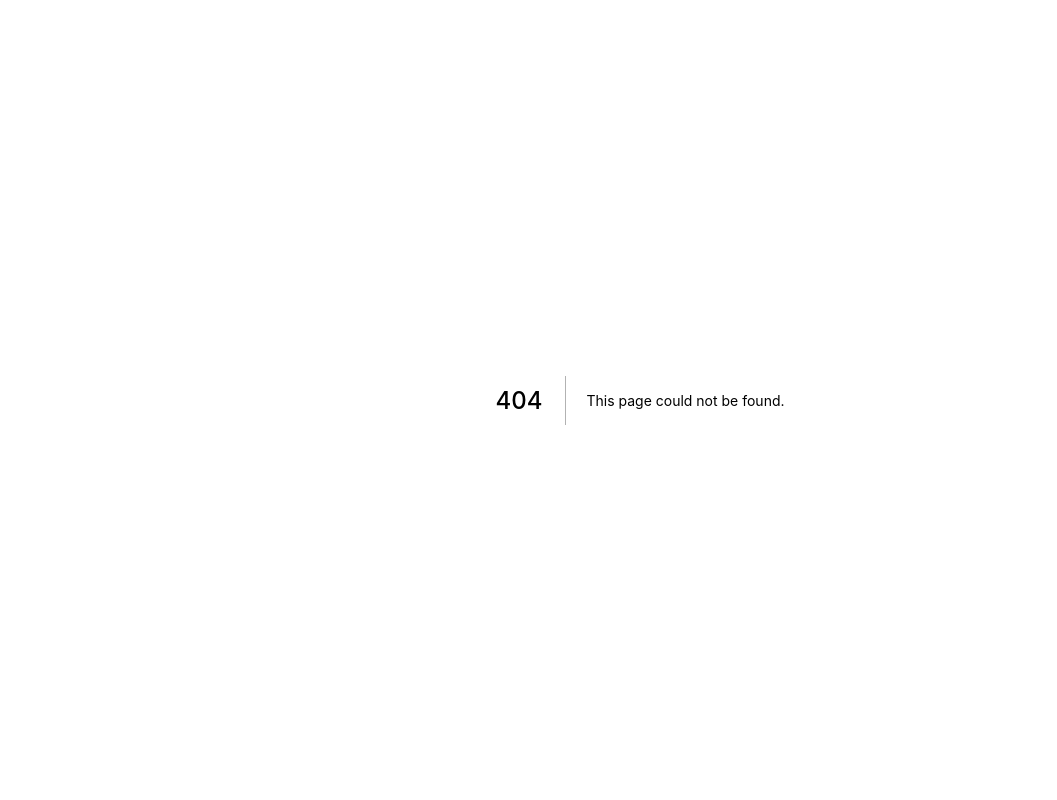
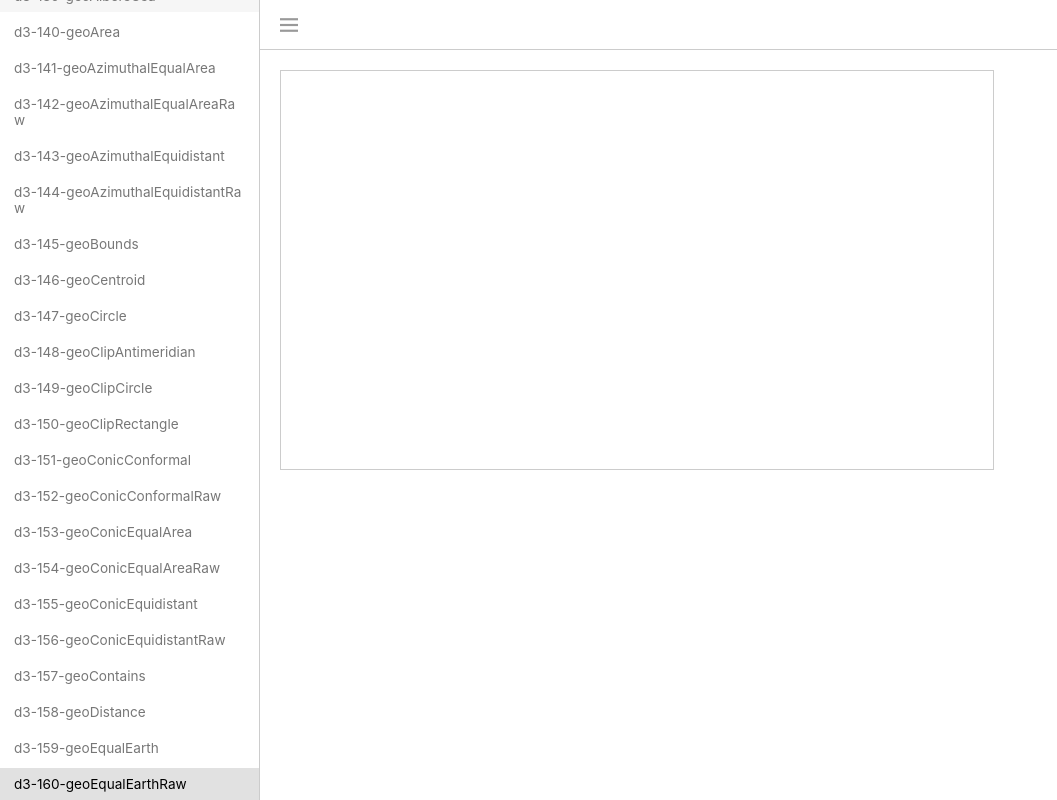
Before and after one commit to wisdomstar94/d3-research, a Next.js app: page /d3-example/d3-160-geoEqualEarthRaw in a window 1280 px wide. Before the commit this address had no page. Shown: the whole page, without its empty margins (0-1057 px from the left). Built offline with nearby package versions, Linux system fonts and the light colour scheme.

Commit message:
d3-160-geoEqualEarthRaw 페이지 작성.

```diff
--- a/src/components/layouts/side-bar/side-bar.component.tsx
+++ b/src/components/layouts/side-bar/side-bar.component.tsx
@@ -171,6 +171,7 @@ const SideBar = (props: ISideBar.Props) => {
     { menuName: 'd3-157-geoContains', menuLink: '/d3-example/d3-157-geoContains' },
     { menuName: 'd3-158-geoDistance', menuLink: '/d3-example/d3-158-geoDistance' },
     { menuName: 'd3-159-geoEqualEarth', menuLink: '/d3-example/d3-159-geoEqualEarth' },
+    { menuName: 'd3-160-geoEqualEarthRaw', menuLink: '/d3-example/d3-160-geoEqualEarthRaw' },
   ]);
 
   useEffect(() => {
--- a/src/pages/d3-example/d3-159-geoEqualEarth/index.tsx
+++ b/src/pages/d3-example/d3-159-geoEqualEarth/index.tsx
@@ -2,7 +2,7 @@ import { NextPage } from "next";
 import Head from "next/head";
 import { useEffect, useRef } from "react";
 import CommonLayout from "../../../components/layouts/common-layout/common-layout.component";
-import { geoAzimuthalEquidistant, select, json, geoPath, geoProjection, geoContains, pointer, geoDistance, geoEqualEarth } from "d3";
+import { select, json, geoPath, geoEqualEarth } from "d3";
 
 // https://mappingwithd3.com/getting-started/
 
@@ -42,7 +42,7 @@ const PageContents = () => {
 
 
     // AzimuthalEqualArea projection
-    const gfg = geoEqualEarth()
+    const projection = geoEqualEarth()
       .scale(width / 1.5 / Math.PI)
       .translate([width / 2, height / 2]);
 
@@ -59,7 +59,7 @@ const PageContents = () => {
         .data(data.features)
         .enter().append("path")
         .attr("fill", "green")
-        .attr("d", geoPath().projection(gfg) as any)
+        .attr("d", geoPath().projection(projection) as any)
         .style("stroke", "#ffff");
     });
   }, []);
--- /dev/null
+++ b/src/pages/d3-example/d3-160-geoEqualEarthRaw/index.tsx
@@ -0,0 +1,77 @@
+import { NextPage } from "next";
+import Head from "next/head";
+import { useEffect, useRef } from "react";
+import CommonLayout from "../../../components/layouts/common-layout/common-layout.component";
+import { select, json, geoPath, geoEqualEarthRaw, geoProjection } from "d3";
+
+// https://mappingwithd3.com/getting-started/
+
+const Index: NextPage = () => {
+  return (
+    <>
+      <Head>
+        <title>d3-160-geoEqualEarthRaw</title>
+        <meta name="description" content="d3-160-geoEqualEarthRaw 예시 코드 페이지입니다." />
+        <link rel="icon" href="/favicon.ico" />
+      </Head>
+
+      <CommonLayout>
+        <PageContents />
+      </CommonLayout>
+    </>
+  );
+};
+
+const PageContents = () => {
+  const boxElementRef = useRef<HTMLDivElement>(null);
+
+  useEffect(() => {
+    while (boxElementRef.current?.hasChildNodes() === true) {
+      if (boxElementRef.current?.firstChild !== null) {
+        boxElementRef.current?.removeChild(boxElementRef.current?.firstChild);
+      }
+    }
+
+    const width = 800;
+    const height = 800;
+
+    const svg = select(boxElementRef.current)
+      .append('svg')
+      .attr("width", width)
+      .attr("height", height);
+
+    /**
+     * 구조상으론 맞는 것 같으나 project is not a function 에러가 발생함.
+     */
+    console.log('geoEqualEarthRaw()', geoEqualEarthRaw());
+    // const projection = geoProjection(geoEqualEarthRaw())
+    //   .scale(width / 1.5 / Math.PI)
+    //   .translate([width / 2, height / 2]);
+
+    // const targetUrl = [
+    //   '/geo/skorea-municipalities-2018-geo.json',
+    //   '/geo/gz_2010_us_050_00_5m.json',
+    //   '/geo/countries.geojson.json', // https://github.com/datasets/geo-countries/blob/master/data/countries.geojson
+    // ];
+
+    // json(targetUrl[2]).then((data: any) => {
+    //   svg.append("g")
+    //     .selectAll("path")
+    //     .data(data.features)
+    //     .enter().append("path")
+    //     .attr("fill", "green")
+    //     .attr("d", geoPath().projection(projection) as any)
+    //     .style("stroke", "#ffff");
+    // });
+  }, []);
+
+  return (
+    <>
+      <div className="box" ref={boxElementRef}>
+
+      </div>
+    </>
+  );
+};
+
+export default Index;
```
